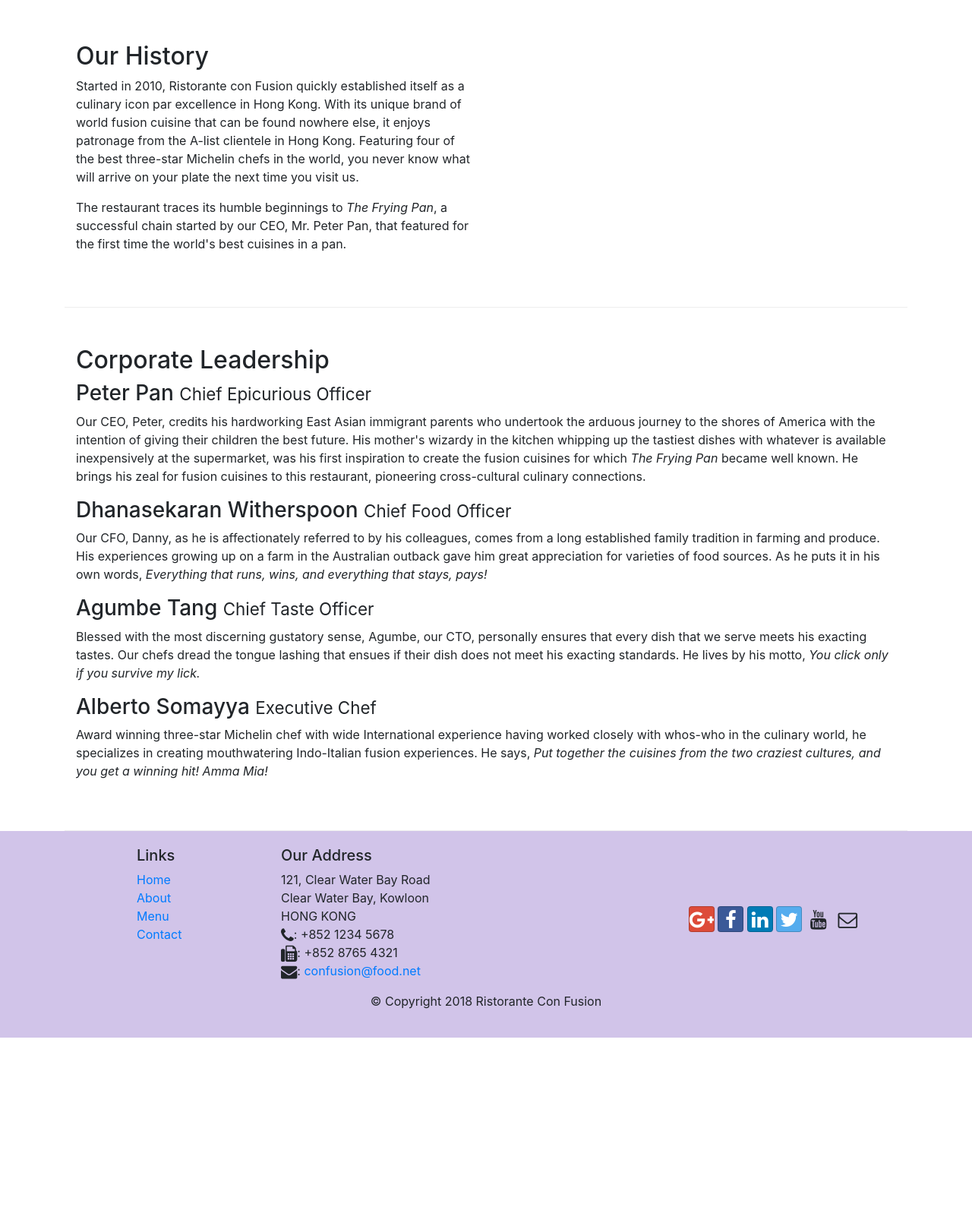
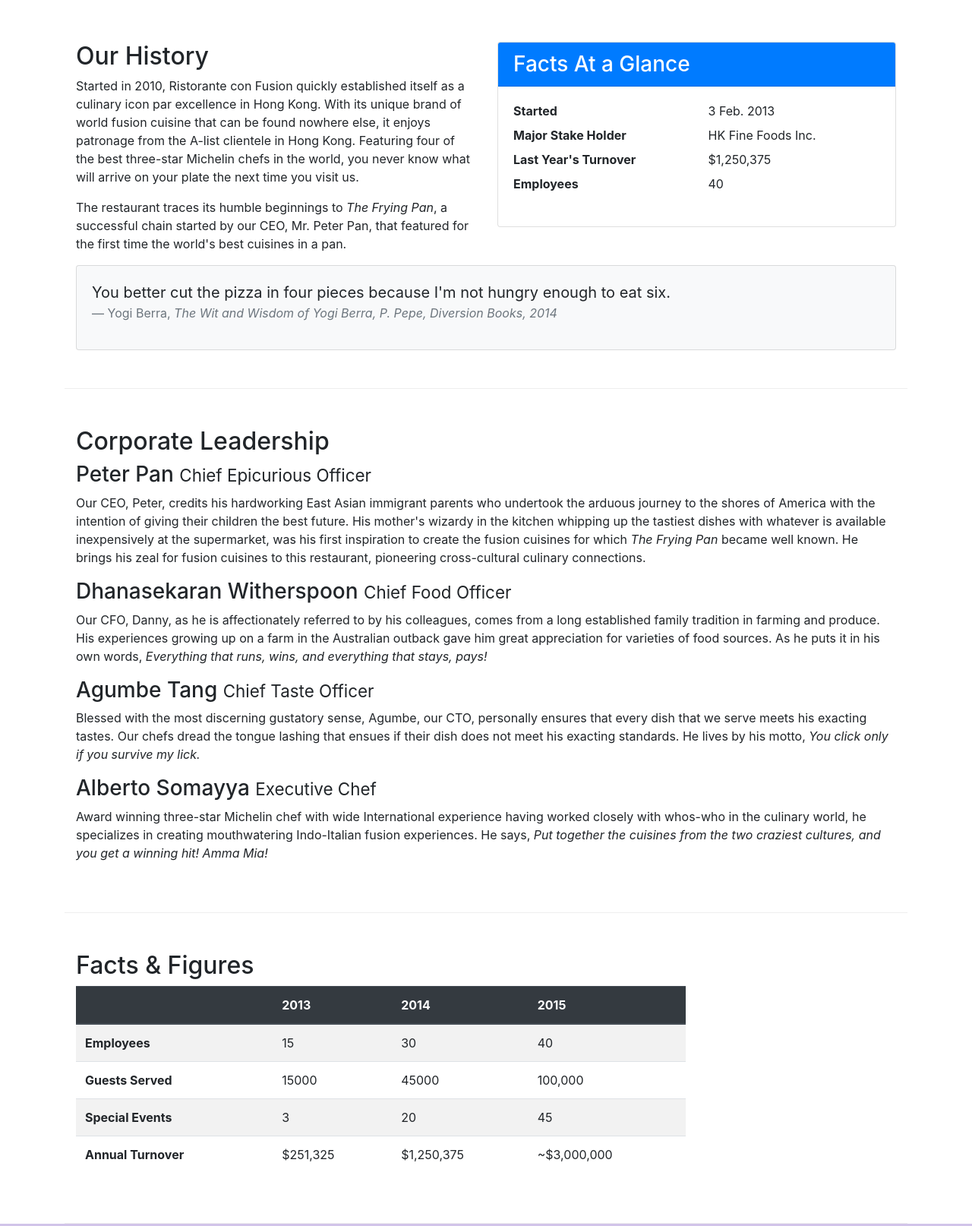
Before and after one commit to mangaka585/fullstack, a website: page aboutus.html in a window 1280 px wide. Shown: the part 460-2074 px from the top of the page at 76% size. Before the commit the page ends 1826 px from the top, so only its background shows below. Drawn offline with nearby package versions, Linux system fonts and the light colour scheme.

Commit message:
Images and media

```diff
--- a/aboutus.html
+++ b/aboutus.html
@@ -19,7 +19,7 @@
             <button class="navbar-toggler" type="button" data-toggle="collapse" data-target="#Navbar">
                 <span class="navbar-toggler-icon"></span>
             </button>
-            <a class="navbar-brand mr-auto" href="./index.html">Ristorante Con Fusion</a>
+            <a class="navbar-brand mr-auto" href="./index.html"><img src="img/logo.png" height="30" width="41"></a>
             <div class="collapse navbar-collapse" id="Navbar">
                 <ul class="navbar-nav mr-auto">
                     <li class="nav-item"><a class="nav-link" href="./index.html"><span class="fa fa-home fa-lg"></span> Home</a></li>
@@ -37,7 +37,8 @@
                     <h1>Ristorante con Fusion</h1>
                     <p>We take inspiration from the World's best cuisines, and create a unique fusion experience. Our lipsmacking creations will tickle your culinary senses!</p>
                 </div>
-                <div class="col-12 col-sm">
+                <div class="col-12 col-sm align-self-center">
+                    <img src="img/logo.png" class="img-fluid">
                 </div>
             </div>
         </div>
@@ -61,7 +62,34 @@
                 <p>Started in 2010, Ristorante con Fusion quickly established itself as a culinary icon par excellence in Hong Kong. With its unique brand of world fusion cuisine that can be found nowhere else, it enjoys patronage from the A-list clientele in Hong Kong.  Featuring four of the best three-star Michelin chefs in the world, you never know what will arrive on your plate the next time you visit us.</p>
                 <p>The restaurant traces its humble beginnings to <em>The Frying Pan</em>, a successful chain started by our CEO, Mr. Peter Pan, that featured for the first time the world's best cuisines in a pan.</p>
             </div>
-            <div class="col-sm-6">
+            <div class="col-12 col-sm-6">
+                <div class="card">
+                    <h3 class="card-header bg-primary text-white">Facts At a Glance</h3>
+                    <div class="card-body">
+                        <dl class="row">
+                            <dt class="col-6">Started</dt>
+                            <dd class="col-6">3 Feb. 2013</dd>
+                            <dt class="col-6">Major Stake Holder</dt>
+                            <dd class="col-6">HK Fine Foods Inc.</dd>
+                            <dt class="col-6">Last Year's Turnover</dt>
+                            <dd class="col-6">$1,250,375</dd>
+                            <dt class="col-6">Employees</dt>
+                            <dd class="col-6">40</dd>
+                        </dl>
+                    </div>
+                </div>
+            </div>
+            <div class="col-12">
+                <div class="card card-body bg-light">
+                    <blockquote class="blockquote">
+                        <p class="mb-0">You better cut the pizza in four pieces because
+                            I'm not hungry enough to eat six.</p>
+                        <footer class="blockquote-footer">Yogi Berra,
+                            <cite title="Source Title">The Wit and Wisdom of Yogi Berra,
+                            P. Pepe, Diversion Books, 2014</cite>
+                        </footer>
+                    </blockquote>
+                </div>
             </div>
         </div>
 
@@ -79,7 +107,50 @@
                 <p class="d-none d-sm-block">Award winning three-star Michelin chef with wide International experience having worked closely with whos-who in the culinary world, he specializes in creating mouthwatering Indo-Italian fusion experiences. He says, <em>Put together the cuisines from the two craziest cultures, and you get a winning hit! Amma Mia!</em></p>
             </div>
        </div>
-
+       <div class="row row-content">
+            <div class="col-12 col-sm-9">
+                <h2>Facts &amp; Figures</h2>
+                <div class="table-responsive">
+                    <table class="table table-striped">
+                        <thead class="thead-dark">
+                            <tr>
+                                <th>&nbsp;</th>
+                                <th>2013</th>
+                                <th>2014</th>
+                                <th>2015</th>
+                            </tr>
+                        </thead>
+                        <tbody>
+                            <tr>
+                                <th>Employees</th>
+                                <td>15</td>
+                                <td>30</td>
+                                <td>40</td>
+                            </tr>
+                            <tr>
+                                <th>Guests Served</th>
+                                <td>15000</td>
+                                <td>45000</td>
+                                <td>100,000</td>
+                            </tr>
+                            <tr>
+                                <th>Special Events</th>
+                                <td>3</td>
+                                <td>20</td>
+                                <td>45</td>
+                            </tr>
+                            <tr>
+                                <th>Annual Turnover</th>
+                                <td>$251,325</td>
+                                <td>$1,250,375</td>
+                                <td>~$3,000,000</td>
+                            </tr>
+                        </tbody>
+                    </table>
+                </div>
+            </div>
+            <div class="col-12 col-sm-3"></div>
+       </div>
     </div>
 
     <footer class="footer">
```
Also changed, not shown: contactus.html (+4 -3 lines), index.html (+27 -7 lines), img/alberto.png (added), img/buffet.png (added), img/logo.png (added), img/uthappizza.png (added), 1 other file.
